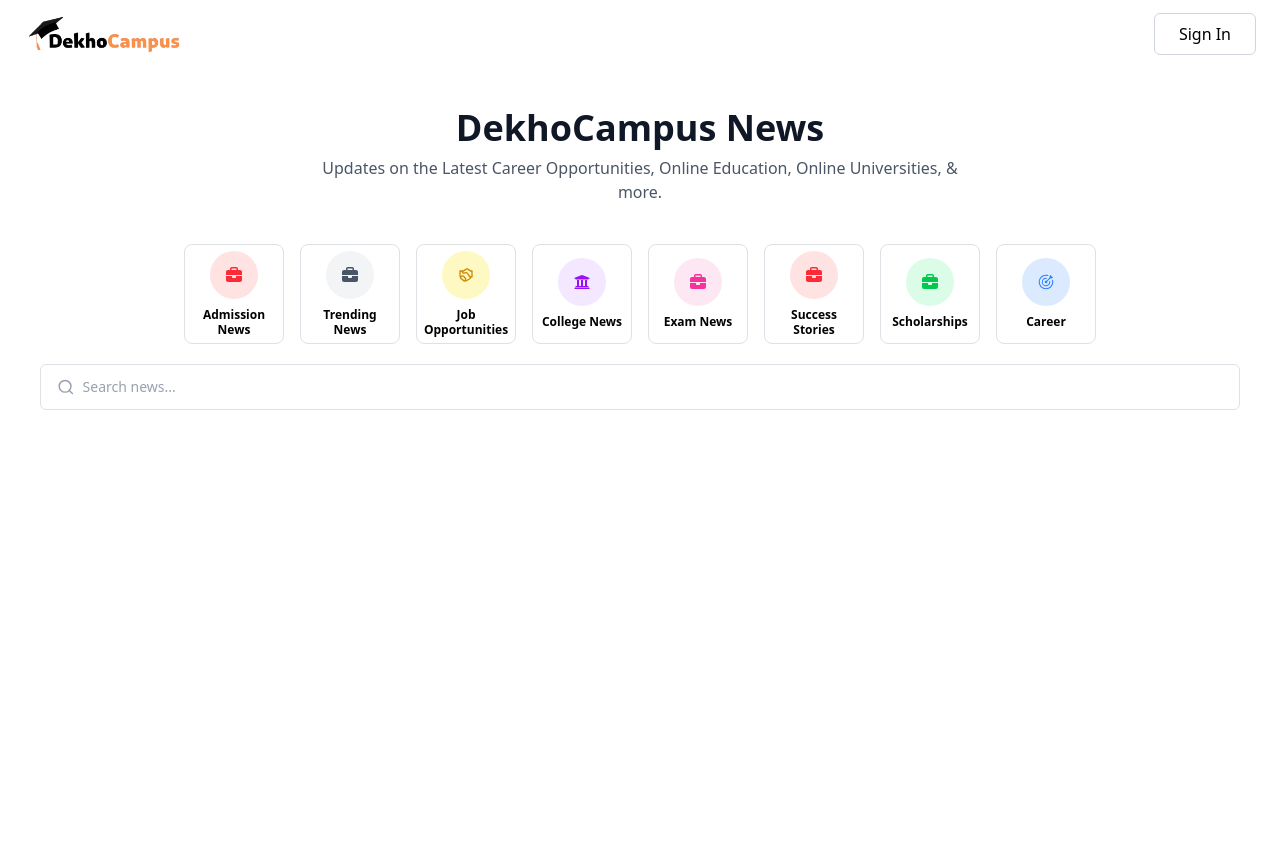
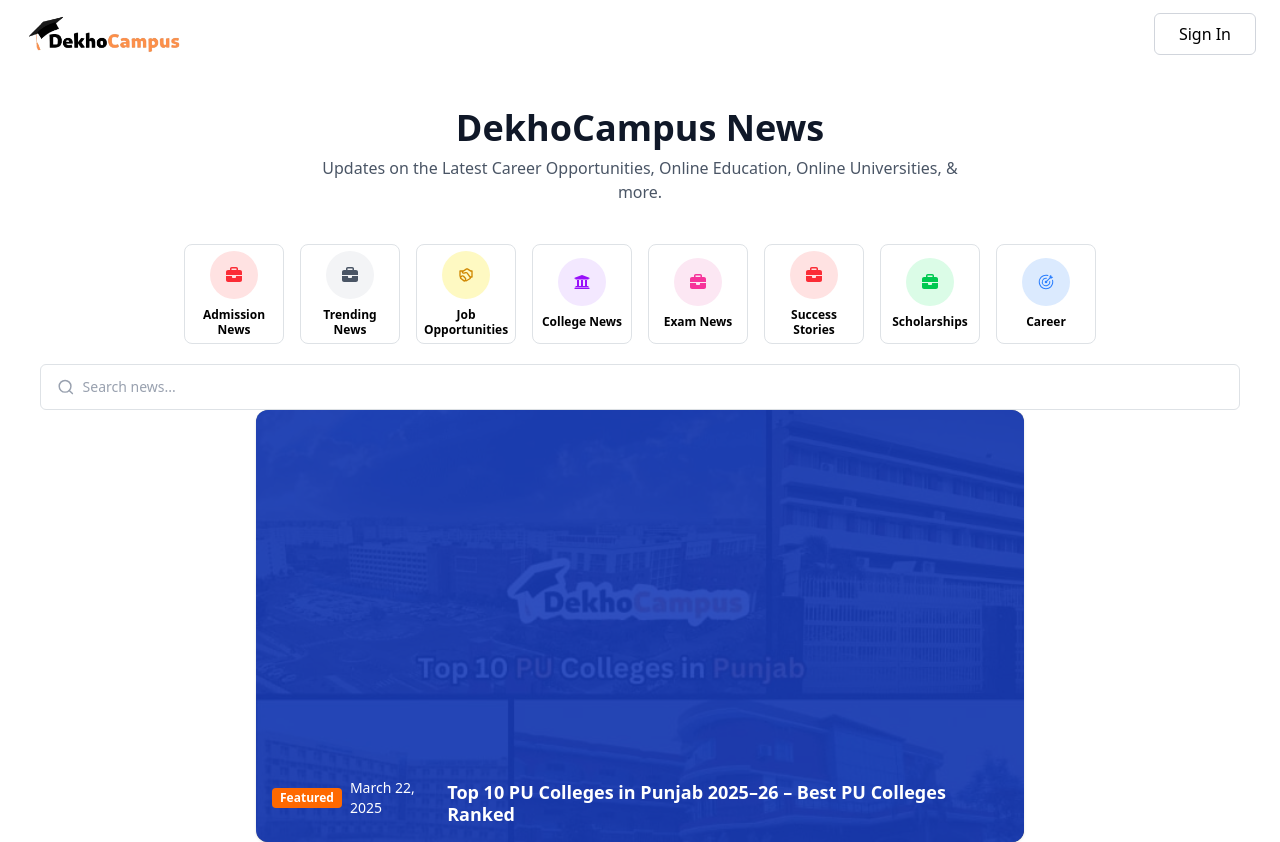
Before and after one commit to ejajahmad/beliefcenter-frontend, a Next.js app: page / in a window 1280 px wide. Before the commit the page ends 800 px from the top, so only its background shows below. Built offline with nearby package versions, Linux system fonts and the light colour scheme.

Commit message:
please check

```diff
--- a/components/Home/MainPost.jsx
+++ b/components/Home/MainPost.jsx
@@ -0,0 +1,28 @@
+import React from 'react';
+
+export default function MainPost() {
+    return (
+        <div className="rounded-xl overflow-hidden shadow-sm relative max-w-3xl mx-auto mt-5git git">
+            {/* Image */}
+            <img
+                src="/images/2w2.jpeg"
+                alt="Main Post"
+                className="w-full h-auto object-cover"
+            />
+
+            {/* Overlay */}
+            <div className="absolute bottom-0 top-0 left-0 w-full bg-blue-800/90 text-white p-4 flex items-end ">
+                <div className="flex items-center space-x-2 mb-2">
+                    <span className="bg-orange-500 text-white text-xs font-semibold px-2 py-0.5 rounded">
+                        Featured
+                    </span>
+                    <span className="text-sm">March 22, 2025</span>
+                </div>
+
+                <h2 className="text-base sm:text-lg font-semibold leading-tight">
+                    Top 10 PU Colleges in Punjab 2025–26 – Best PU Colleges Ranked
+                </h2>
+            </div>
+        </div>
+    );
+}
--- a/pages/index.js
+++ b/pages/index.js
@@ -1,6 +1,7 @@
 import Container from '@/components/Global/Container'
 import Header from '@/components/Global/Header'
 import BannerFeatured from '@/components/Home/BannerFeatured'
+import MainPost from '@/components/Home/MainPost'
 import SearchBox from '@/components/Home/SearchBox'
 import React from 'react'
 
@@ -18,6 +19,7 @@
           </div>
           <BannerFeatured />
           <SearchBox />
+          <MainPost />
       </Container>
 
     </>
```
Also changed, not shown: public/images/2w2.jpeg (added).
